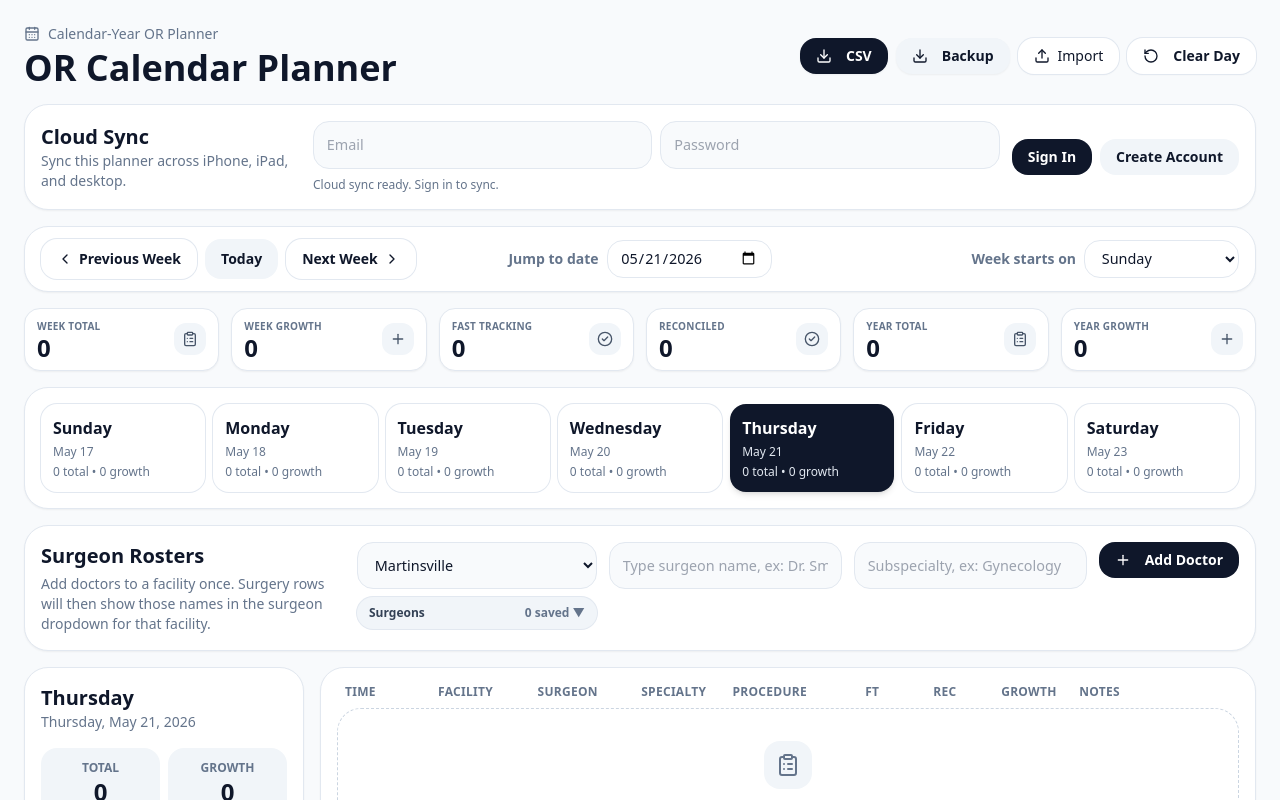
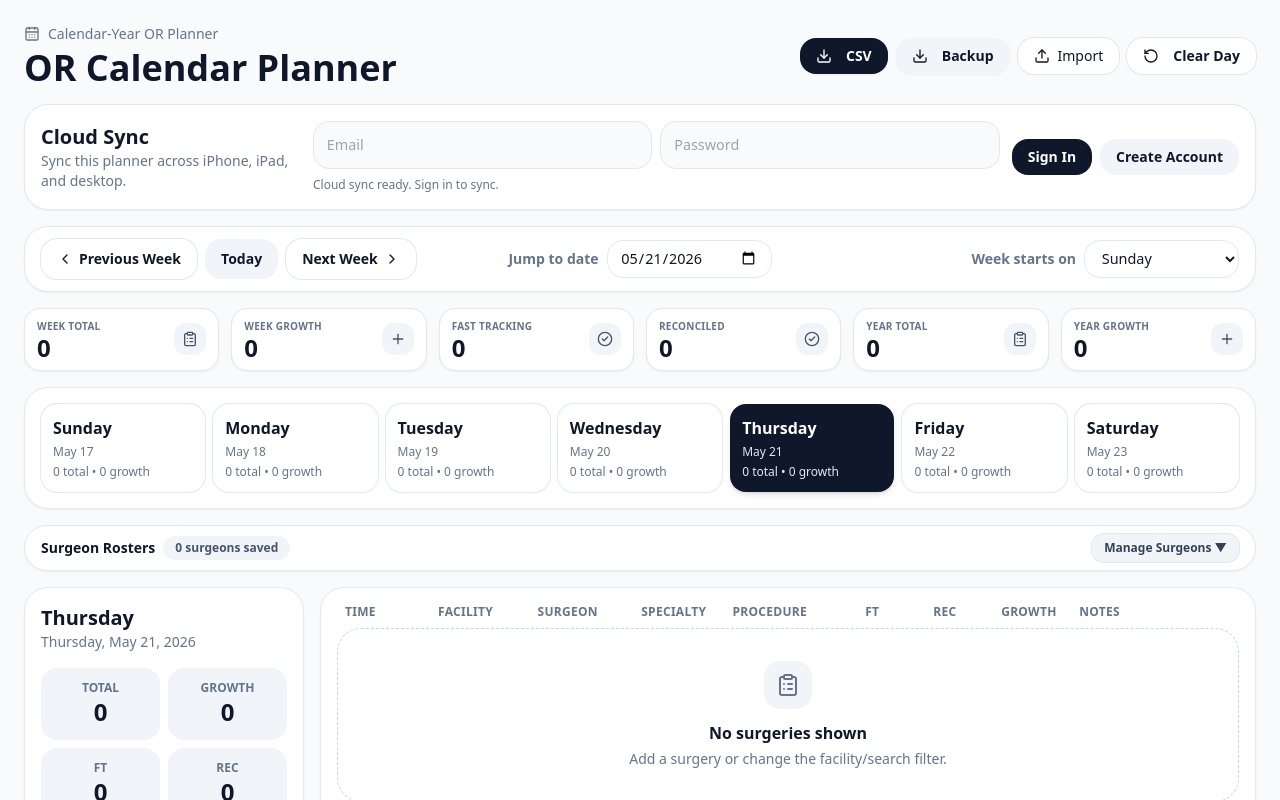
Before and after one commit to FBS9/or-planner, a React (Vite) app: page / in a window 1280 px wide. Shown: the top 800 px of the page. Built offline with nearby package versions, Linux system fonts and the light colour scheme.

Commit message:
Update App.jsx

```diff
--- a/src/App.jsx
+++ b/src/App.jsx
@@ -152,6 +152,7 @@ export default function ORPlannerApp() {
   const [rosterFacility, setRosterFacility] = useState(FACILITIES[0]);
   const [newSurgeonName, setNewSurgeonName] = useState("");
   const [newSurgeonSubspecialty, setNewSurgeonSubspecialty] = useState("");
+  const [showSurgeonRosterPanel, setShowSurgeonRosterPanel] = useState(false);
   const [showRosterList, setShowRosterList] = useState(false);
   const [growthSurgeons, setGrowthSurgeons] = useState([]);
   const [weekStartDay, setWeekStartDay] = useState("Sunday");
@@ -390,10 +391,13 @@ export default function ORPlannerApp() {
   }, [plannerTitle, selectedDate, casesByDate, surgeonRosters, growthSurgeons, weekStartDay, plannerLoaded, autoCloudReady, cloudSession?.user?.id]);
 
   const selectedDateCases = casesByDate[selectedDate] || [];
-  const weekCases = weekDates.flatMap((dateKey) => casesByDate[dateKey] || []);
+  const matchesSelectedFacility = (c) => selectedFacility === "All Facilities" || c.facility === selectedFacility;
+  const selectedDateFacilityCases = selectedDateCases.filter(matchesSelectedFacility);
+  const getCasesForDate = (dateKey) => (casesByDate[dateKey] || []).filter(matchesSelectedFacility);
+  const weekCases = weekDates.flatMap((dateKey) => getCasesForDate(dateKey));
   const yearCases = Object.entries(casesByDate)
     .filter(([dateKey]) => dateKey.startsWith(`${fromDateKey(selectedDate).getFullYear()}-`))
-    .flatMap(([, cases]) => cases);
+    .flatMap(([, cases]) => cases.filter(matchesSelectedFacility));
 
   const weeklyStats = useMemo(
     () => ({
@@ -416,12 +420,12 @@ export default function ORPlannerApp() {
 
   const dayStats = useMemo(
     () => ({
-      total: selectedDateCases.length,
-      growth: selectedDateCases.filter((c) => c.growth).length,
-      fastTracking: selectedDateCases.filter((c) => c.fastTracking).length,
-      reconciled: selectedDateCases.filter((c) => c.reconciled).length,
+      total: selectedDateFacilityCases.length,
+      growth: selectedDateFacilityCases.filter((c) => c.growth).length,
+      fastTracking: selectedDateFacilityCases.filter((c) => c.fastTracking).length,
+      reconciled: selectedDateFacilityCases.filter((c) => c.reconciled).length,
     }),
-    [selectedDateCases]
+    [selectedDateFacilityCases]
   );
 
   const visibleCases = useMemo(() => {
@@ -657,7 +661,7 @@ export default function ORPlannerApp() {
           <CardContent className="p-3 md:p-4">
             <div className="grid grid-cols-2 gap-2 md:grid-cols-7">
               {weekDates.map((dateKey, index) => {
-                const cases = casesByDate[dateKey] || [];
+                const cases = getCasesForDate(dateKey);
                 const active = selectedDate === dateKey;
                 return (
                   <button key={dateKey} onClick={() => setSelectedDate(dateKey)} className={`rounded-2xl p-3 text-left transition ${active ? "bg-slate-900 text-white shadow-md" : "bg-white ring-1 ring-slate-200 hover:bg-slate-100"}`}>
@@ -672,10 +676,28 @@ export default function ORPlannerApp() {
         </Card>
 
         <Card className="rounded-3xl shadow-sm">
-          <CardContent className="p-4">
+          <CardContent className={showSurgeonRosterPanel ? "p-4" : "px-4 py-2"}>
+            {!showSurgeonRosterPanel ? (
+              <div className="flex flex-wrap items-center justify-between gap-2 text-sm">
+                <div className="flex flex-wrap items-center gap-2">
+                  <span className="font-bold">Surgeon Rosters</span>
+                  <span className="rounded-full bg-slate-100 px-3 py-1 text-xs font-semibold text-slate-600">{Object.values(surgeonRosters).flat().length} surgeons saved</span>
+                </div>
+                <button
+                  onClick={() => setShowSurgeonRosterPanel(true)}
+                  className="rounded-xl bg-slate-100 px-3 py-1.5 text-xs font-semibold text-slate-700 ring-1 ring-slate-200 hover:bg-slate-200"
+                >
+                  Manage Surgeons ▼
+                </button>
+              </div>
+            ) : (
+              <>
             <div className="grid gap-4 lg:grid-cols-[300px_1fr] lg:items-start">
               <div>
-                <h2 className="text-xl font-bold">Surgeon Rosters</h2>
+                <div className="flex items-center justify-between gap-2">
+                  <h2 className="text-xl font-bold">Surgeon Rosters</h2>
+                  <button onClick={() => setShowSurgeonRosterPanel(false)} className="rounded-xl bg-slate-100 px-3 py-1.5 text-xs font-semibold text-slate-700 ring-1 ring-slate-200 hover:bg-slate-200">Collapse ▲</button>
+                </div>
                 <p className="mt-1 text-sm text-slate-500">Add doctors to a facility once. Surgery rows will then show those names in the surgeon dropdown for that facility.</p>
               </div>
               <div className="grid gap-3 md:grid-cols-[240px_1fr_1fr_auto] md:items-start">
@@ -713,6 +735,8 @@ export default function ORPlannerApp() {
                   </div>
                 )}
               </div>
+            )}
+              </>
             )}
           </CardContent>
         </Card>
```
